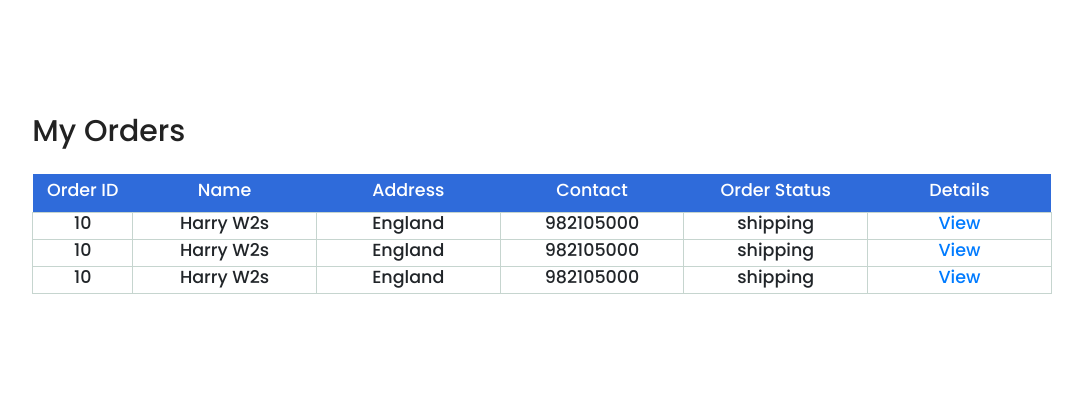
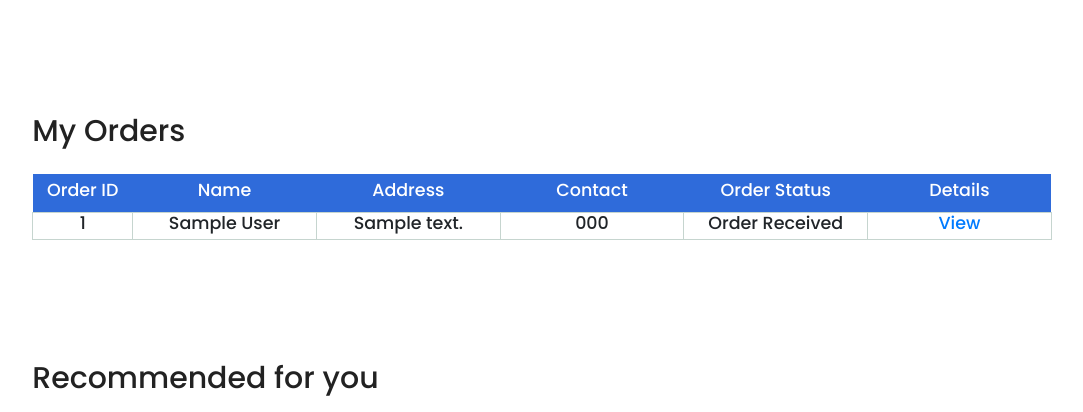
Before and after one commit to BishadDangol/sportslifestyle, a Django app: page /profile in a window 1280 px wide. Shown: the part 363-775 px from the top of the page, without its empty margins (98-1181 px from the left). Run offline with Django 4.2, Linux system fonts and the light colour scheme; a user stored in the database is signed in; tables that the repository leaves empty hold one stand-in row (values such as "Sample post"); some libraries are stand-ins or nearby versions.

Commit message:
profile page

```diff
--- a/sportslifestyle/templates/pages/profile.html
+++ b/sportslifestyle/templates/pages/profile.html
@@ -20,8 +20,8 @@
 
             <div class="col-lg-6 col-md-12 col-12">
 
-                <h2>Harrry W2s </h2>
-                <p>harry.w2scanneverbecancelled@gmail.com </p>
+                <h2>{{ request.user.username }} </h2>
+                <p>{{ request.user.email }} </p>
                 <button type="button" class="btn btn-primary buy-btn mr-4">Edit Profile</button>
                 <a href="{% url 'logout' %}">
                     <button type="button" class="btn btn-primary buy-btn">Logout</button>
@@ -54,30 +54,16 @@
                         </thead>
 
                         <tbody>
+                        {% for orders in ordersData %}
                             <tr class="pt-5 pb-3">
-                            <td><h3>10</h3></td>
-                            <td><h3>Harry W2s</h3></td>
-                            <td><h3>England</h3></td>
-                            <td><h3>982105000</h3></td>
-                            <td><h3>shipping</h3></td>
+                                <td><h3>{{ orders.id }}</h3></td>
+                                <td><h3>{{ orders.full_name }}</h3></td>
+                                <td><h3>{{ orders.address }}</h3></td>
+                                <td><h3>{{ orders.phone }}</h3></td>
+                                <td><h3>{{ orders.status }}</h3></td>
                                 <td><a href="#"><h3>View</h3></a></td>
                             </tr>
-                        <tr>
-                            <td><h3>10</h3></td>
-                            <td><h3>Harry W2s</h3></td>
-                            <td><h3>England</h3></td>
-                            <td><h3>982105000</h3></td>
-                            <td><h3>shipping</h3></td>
-                            <td><a href="#"><h3>View</h3></a></td>
-                        </tr>
-                        <tr>
-                            <td><h3>10</h3></td>
-                            <td><h3>Harry W2s</h3></td>
-                            <td><h3>England</h3></td>
-                            <td><h3>982105000</h3></td>
-                            <td><h3>shipping</h3></td>
-                            <td><a href="#"><h3>View</h3></a></td>
-                        </tr>
+                        {% endfor %}
                         </tbody>
                     </table>
                 </section>
--- a/sportslifestyle/views.py
+++ b/sportslifestyle/views.py
@@ -1,4 +1,4 @@
-from django.shortcuts import render, redirect
+from django.shortcuts import render, redirect, get_object_or_404
 from .models import *
 from django.core.paginator import Paginator
 from django.urls import reverse
@@ -130,14 +130,16 @@ def search(request):
 
 
 def sort_category(request, slug):
+    category = get_object_or_404(Category, slug=slug)
     product_list = Product.objects.filter(category__slug=slug).order_by('-id')
     paginator = Paginator(product_list, 5)  # Show 5 products per page.
     page_number = request.GET.get('page')  # get number of page
     page_obj = paginator.get_page(page_number)
     data = {
         'productData': page_obj,
+        'catName': category.name
     }
-    return render(request, 'pages/shop.html', data)
+    return render(request, 'pages/category.html', data)
 
 
 def product_detail(request, slug):
@@ -204,7 +206,6 @@ def add_to_cart(request, id):
                 unique_key.save()
                 back = request.META.get('HTTP_REFERER')
                 return redirect(back)
-
 
 
 def cart_view(request):
@@ -325,8 +326,17 @@ def checkout(request):
         return render(request, 'pages/checkout.html')
 
 
+@login_required(login_url='login')
 def profile(request):
-    return render(request, 'pages/profile.html')
+    # Get the ID of the current user
+    profile_id = request.user.id
+    data = {
+        # Retrieve all the Order objects associated with the Customer object
+        # corresponding to the current user
+        'ordersData': Order.objects.filter(customer=Customer.objects.get(user=profile_id)),
+        'title': 'Profile'
+    }
+    return render(request, 'pages/profile.html', data)
 
 
 def offer(request):
```
Also changed, not shown: sportslifestyle/templates/pages/category.html (added, +78 -0 lines). Lines whose indentation alone changed are shown as unchanged.
